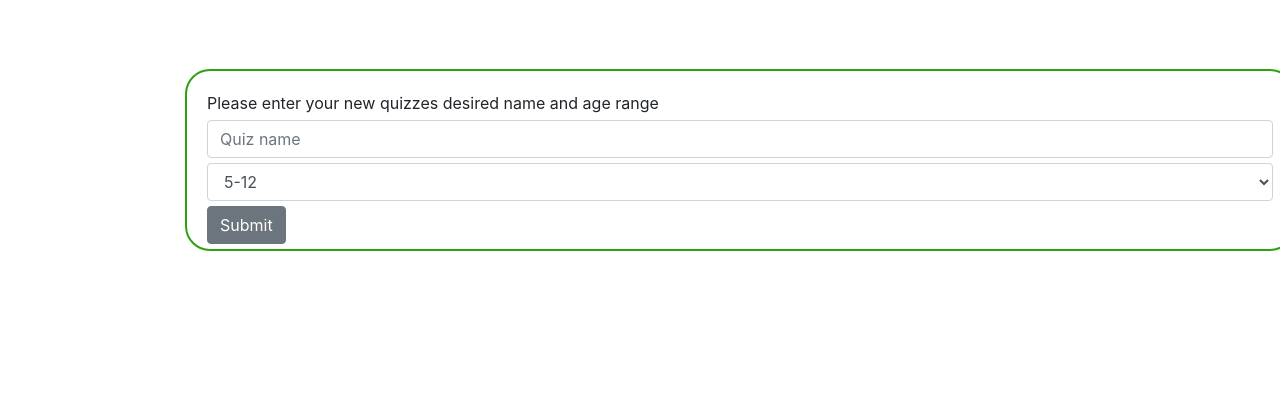
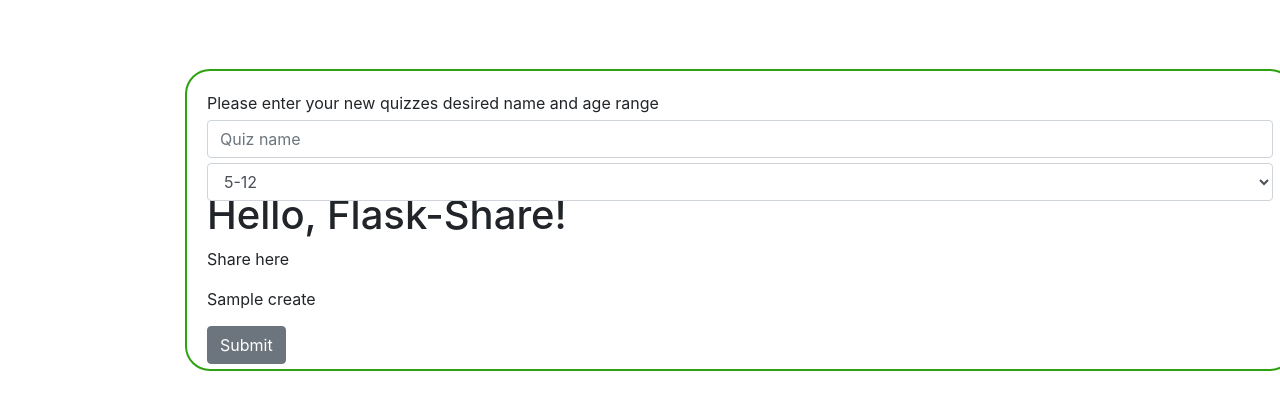
Before and after one commit to squiree98/CSC2033_Team_Project, a Flask app: template templates/create_quiz.html in a window 1280 px wide. Shown: the part 237-647 px from the top of the page. Run offline with Flask 2, Linux system fonts and the light colour scheme; tables that the repository leaves empty hold one stand-in row (values such as "Sample post"); the template is opened without the code that fills it: values that come from a table or form of the project are taken from there, most other values are stand-ins (such as "Sample title", 1, 10 or a date in 2020); parts of the project's set-up code (start-up, migrations or seed data) failed here and were passed over; some libraries are stand-ins or nearby versions.

Commit message:
Implemented share functionality

```diff
--- a/app.py
+++ b/app.py
@@ -1,11 +1,18 @@
 from flask import Flask, render_template
 from flask_sqlalchemy import SQLAlchemy
+from flask_share import Share
+
+# create share object
+share = Share()
 
 # CONFIG
 app = Flask(__name__)
 app.config['SQLALCHEMY_DATABASE_URI'] = 'mysql+pymysql://csc2033_team27:Lobe?CamJest@cs-db.ncl.ac.uk:3306/csc2033_team27'
 app.config['SQLALCHEMY_TRACK_MODIFICATIONS'] = False
 app.config['SECRET_KEY'] = 'csc2033_team27_key'
+
+
+share.init_app(app)
 
 
 db = SQLAlchemy(app)
--- a/requirements.txt
+++ b/requirements.txt
@@ -5,3 +5,4 @@ Flask-Login
 pymysql
 Flask~=2.0.2
 SQLAlchemy~=1.4.27
+flask-share
--- a/templates/base.html
+++ b/templates/base.html
@@ -8,6 +8,7 @@
 
         <!-- Title -->
         <title> CSC2033 Team 27</title>
+        {{ share.load() }}
 
         <!-- Bootstrap CSS -->
         <link rel="stylesheet" href="https://stackpath.bootstrapcdn.com/bootstrap/4.4.1/css/bootstrap.min.css" integrity="sha384-Vkoo8x4CGsO3+Hhxv8T/Q5PaXtkKtu6ug5TOeNV6gBiFeWPGFN9MuhOf23Q9Ifjh" crossorigin="anonymous">
--- a/templates/create_quiz.html
+++ b/templates/create_quiz.html
@@ -15,6 +15,10 @@
             <div class="field" style="position: relative; top:10px;">
                 {{ form.age_range(class="form-control", placeholder="Age Range") }}
             </div>
+            <!-- Copy lines 19 - 21 for share function -->
+            <h1>Hello, Flask-Share!</h1>
+                <p>Share here</p>
+                {{ share.create(title='Share with: ') }}
             <div style="position: relative; top:15px;">
                 {{ form.submit(class="btn btn-secondary") }}
             </div>
```
